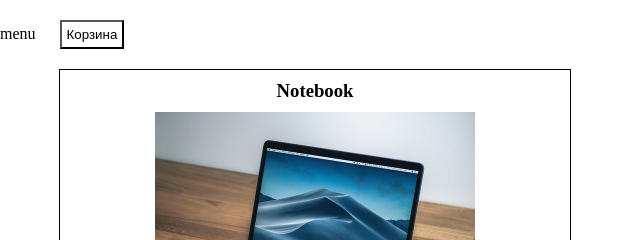
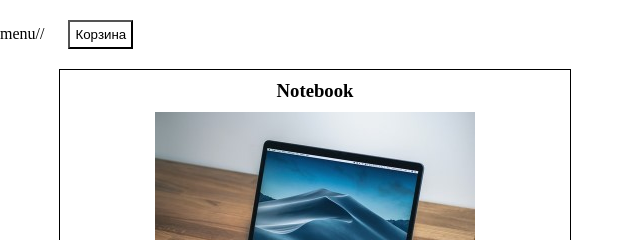
Before and after one commit to Gulnaz11/JS1, a plain HTML site: page index.html in a window 1280 px wide. Shown: the top 240 px of the page, 0-640 px from the left. Drawn offline with Linux system fonts and the light colour scheme.

Commit message:
Update index.html

```diff
--- a/index.html
+++ b/index.html
@@ -9,7 +9,7 @@
 
 <body>
     <header>
-        menu
+        menu//
         <button class="btn-cart" type="button">Корзина</button>
     </header>
     <main>
```
